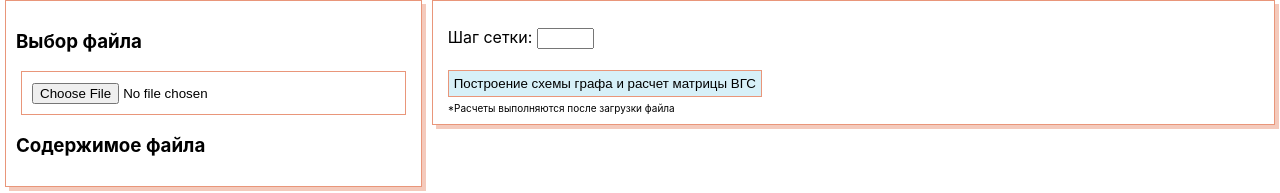
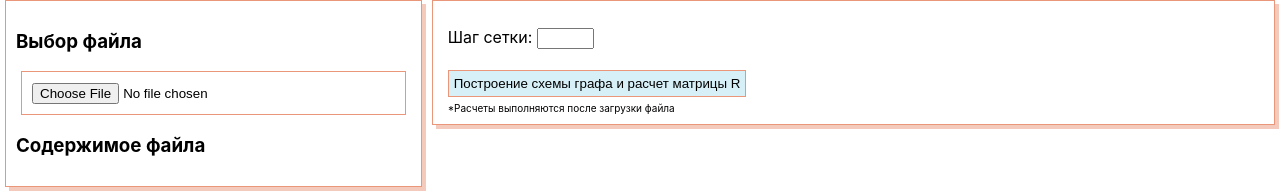
Before and after one commit to ADesyatnik/is_ppd3, a React (Create React App) app: page / in a window 1280 px wide. Shown: the top 193 px of the page. Built offline with nearby package versions, Linux system fonts and the light colour scheme.

Commit message:
label matrix rename

```diff
--- a/src/App.js
+++ b/src/App.js
@@ -113,11 +113,11 @@ function App() {
         <div className="components matrix">
         <p><span className="label">Шаг сетки:</span>
           <input type="text" size="4"></input></p>
-          <button onClick={() => setActiveTab(1)} className="baton switch-tab">Построение схемы графа и расчет матрицы ВГС</button>
+          <button onClick={() => setActiveTab(1)} className="baton switch-tab">Построение схемы графа и расчет матрицы R</button>
              {activeTab===0 && <div className="slide"><p>*Расчеты выполняются после загрузки файла</p></div>}
              {activeTab===1 && <div className="slide">
               <div className="components"><OutputGraph plate={plate} renderMatrix={renderMatrixR}/></div>
-              <div className="components"><h3>Матрица ВГС</h3>
+              <div className="components"><h3>Матрица R</h3>
               <OutputMatrix renderMatrix={renderMatrixR}/></div>
              </div>}
         </div>
```
